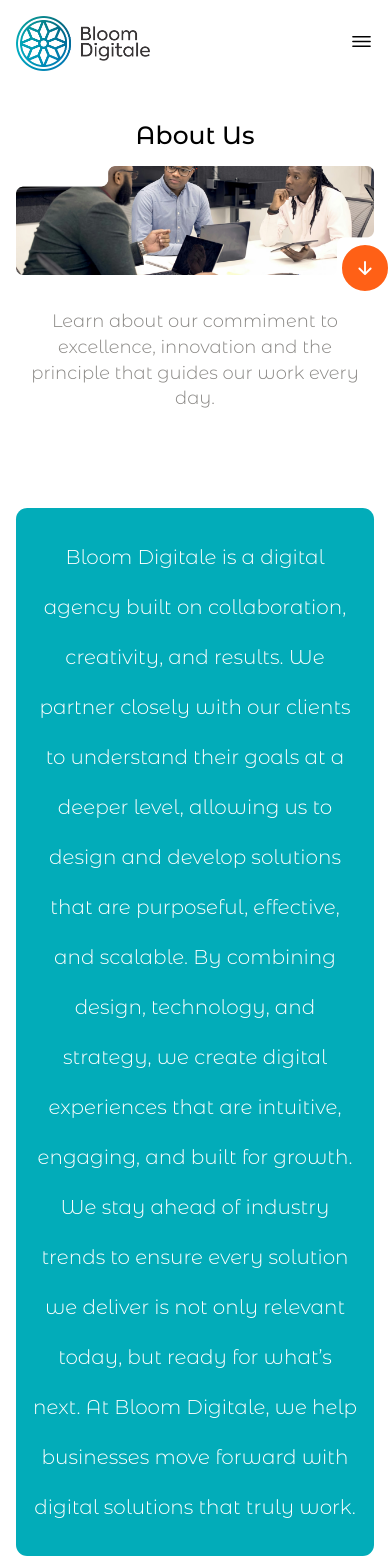
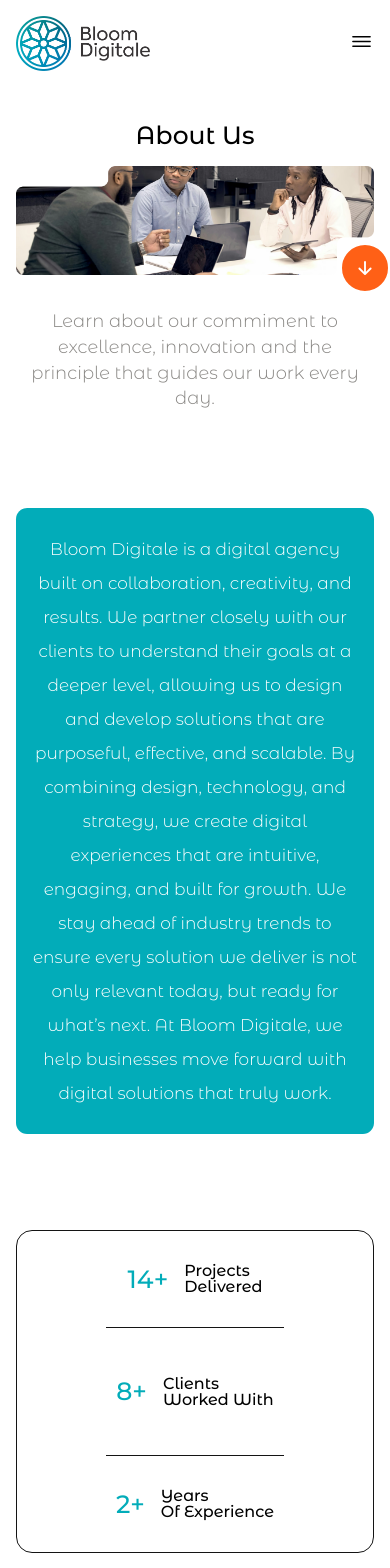
Before and after one commit to Yole-dev/bloom-revamped, a React (Create React App) app: page /aboutus in a window 390 px wide. Shown: the top 1568 px of the page. Built offline with nearby package versions, Linux system fonts and the light colour scheme.

Commit message:
Made adjustments and corrections on the about and portfolio pages

```diff
--- a/src/index.css
+++ b/src/index.css
@@ -3512,7 +3512,8 @@ p:nth-of-type(3) {
   .about p {
     width: 100%;
     text-align: center;
-    font-size: 20px;
+    font-size: 17px;
+    line-height: 34px;
   }
 
   .board-box-container {
--- a/src/pages/Portfolio.js
+++ b/src/pages/Portfolio.js
@@ -36,7 +36,7 @@ function HeaderSection() {
         <p>Our Work</p>
 
         <p>
-          A selection of digital products we have designed and buuilt for
+          A selection of digital products we have designed and built for
           ambitious brands.
         </p>
       </LeftComponentAnimation>
```
